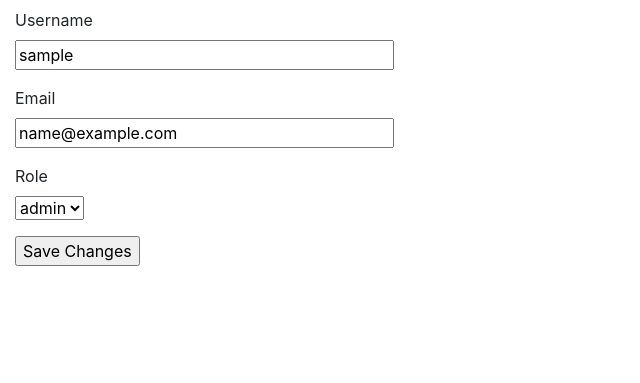
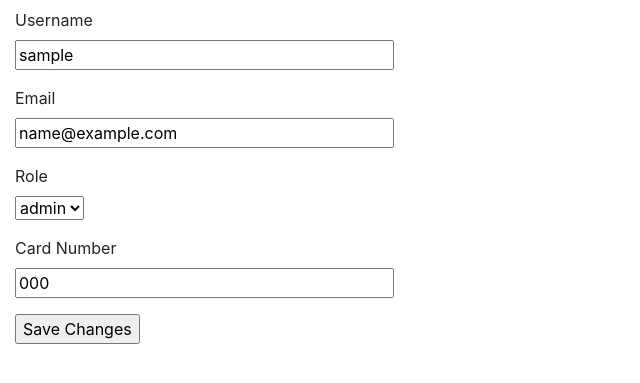
Before and after one commit to eddyvdaker/Zuyd-LA4LD-Dataecosystem, a Flask app: page /admin/edit_user/1 in a window 1280 px wide. Shown: the part 56-439 px from the top of the page, without its empty margins (0-640 px from the left). Run offline with Flask 2, Linux system fonts and the light colour scheme; a user stored in the database is signed in; tables that the repository leaves empty hold one stand-in row (values such as "Sample post"); some libraries are stand-ins or nearby versions.

Commit message:
Added card number to User model

```diff
--- a/app/__init__.py
+++ b/app/__init__.py
@@ -50,6 +50,9 @@ def create_app(config_class=Config):
     from app.results import bp as results_bp
     app.register_blueprint(results_bp)
 
+    from app.attendance import bp as attendance_bp
+    app.register_blueprint(attendance_bp)
+
     if not app.debug and not app.testing:
         # Email logging
         if app.config['MAIL_SERVER']:
--- a/app/admin/forms.py
+++ b/app/admin/forms.py
@@ -24,6 +24,7 @@ class EditUserForm(FlaskForm):
     username = StringField('Username', validators=[DataRequired()])
     email = StringField('Email', validators=[DataRequired(), Email()])
     role = SelectField('Role', validators=[DataRequired()])
+    card_number = StringField('Card Number', validators=[DataRequired()])
     submit = SubmitField('Save Changes')
 
 
--- a/app/admin/routes.py
+++ b/app/admin/routes.py
@@ -76,7 +76,8 @@ def import_users_to_db(data, mail_details=False):
     users_skipped_data = []
     for row in data:
         try:
-            user = User(username=row['username'], email=row['email'])
+            user = User(username=row['username'], email=row['email'],
+                        card_number=row['cardnr'])
             db.session.add(user)
             db.session.commit()
 
@@ -90,7 +91,8 @@ def import_users_to_db(data, mail_details=False):
             db.session.commit()
             new_user = {'username': user.username,
                         'password': password,
-                        'email': user.email}
+                        'email': user.email,
+                        'cardnr': user.card_number}
 
             if mail_details:
                 if 'la4ld-test.com' not in user.email:
@@ -174,8 +176,8 @@ def import_users():
         if imported_users:
             flash('Imported Users (Copy to send to users):')
             for row in imported_users:
-                flash(f'User: {row["username"]} ({row["email"]}) - '
-                      f'Password: {row["password"]}')
+                flash(f'User: {row["username"]} (email: {row["email"]}, card: '
+                      f'{row["cardnr"]}) - Password: {row["password"]}')
         if skipped_users:
             flash('Skipped Users:')
             for row in skipped_users:
@@ -210,6 +212,7 @@ def edit_user(user_id):
         user.username = form.username.data
         user.email = form.email.data
         user.role = Role.query.filter_by(role=form.role.data).first()
+        user.card_number = form.card_number.data
         db.session.commit()
         flash('The changes have been saved.')
         return redirect(url_for('admin.admin'))
@@ -217,6 +220,7 @@ def edit_user(user_id):
         form.username.data = user.username
         form.email.data = user.email
         form.role.data = user.role.role
+        form.card_number.data = user.card_number
     return render_template('admin/edit_user.html', form=form)
 
 
--- /dev/null
+++ b/app/attendance/__init__.py
@@ -0,0 +1,5 @@
+from flask import Blueprint
+
+bp = Blueprint('attendance', __name__)
+
+from app.attendance import routes
--- a/app/models.py
+++ b/app/models.py
@@ -41,6 +41,7 @@ class User(UserMixin, db.Model):
     username = db.Column(db.String(64), index=True, unique=True)
     email = db.Column(db.String(128), index=True, unique=True)
     password_hash = db.Column(db.String(128))
+    card_number = db.Column(db.String(128), index=True, unique=True)
     role_id = db.Column(db.Integer, db.ForeignKey('role.id'))
     module_as_student = db.relationship(
         'Module', secondary=student_module,
--- a/app/templates/admin/edit_user.html
+++ b/app/templates/admin/edit_user.html
@@ -24,6 +24,13 @@
                 <span style="color: red;">{{ error }}</span>
             {% endfor %}
         </p>
+        <p>
+            {{ form.card_number.label }}<br>
+            {{ form.card_number(size=32) }}<br>
+            {% for error in form.card_number.errors %}
+                <span style="color: red;">{{ error }}</span>
+            {% endfor %}
+        </p>
         <p>{{ form.submit() }}</p>
     </form>
 {% endblock %}
--- a/app/templates/admin/users_overview.html
+++ b/app/templates/admin/users_overview.html
@@ -7,6 +7,7 @@
             <th>Username</th>
             <th>Email</th>
             <th>Role</th>
+            <th>Card Number</th>
             <th></th>
         </tr>
     {% for user in users %}
@@ -15,6 +16,7 @@
             <td>{{ user.username }}</td>
             <td>{{ user.email }}</td>
             <td>{{ user.role.role }}</td>
+            <td>{{ user.card_number }}</td>
             <td><a href="{{ url_for('admin.edit_user', user_id=user.id) }}">Edit</a></td>
         </tr>
     {% endfor %}
--- a/app/templates/profile.html
+++ b/app/templates/profile.html
@@ -8,6 +8,7 @@
     <hr>
     <h3>Info</h3>
     <p>Your role is: {{ current_user.role.role }}</p>
+    <p>Your card number: {{ current_user.card_number }}</p>
     <p>Your identifier is: {{ current_user.hash_identifier() }}</p>
     {% if modules_as_student %}
     <div id="modules-as-student">
```
Also changed, not shown: app/attendance/routes.py (added, +13 -0 lines), migrations/versions/9ec66d75dbd1_.py (added, +30 -0 lines), tests/unit/test_models.py (+1 -1 lines), tools/create_test_data.py (+9 -4 lines).
